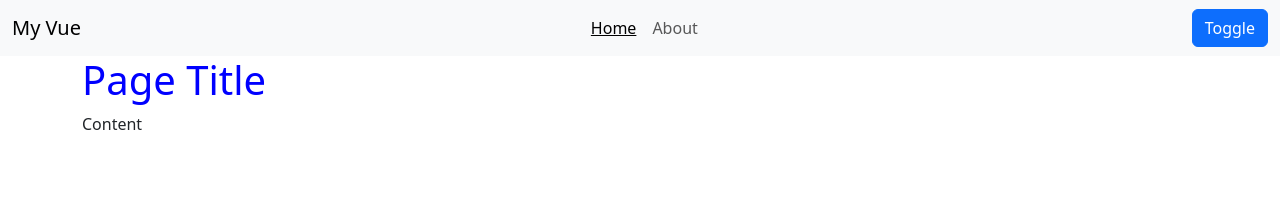
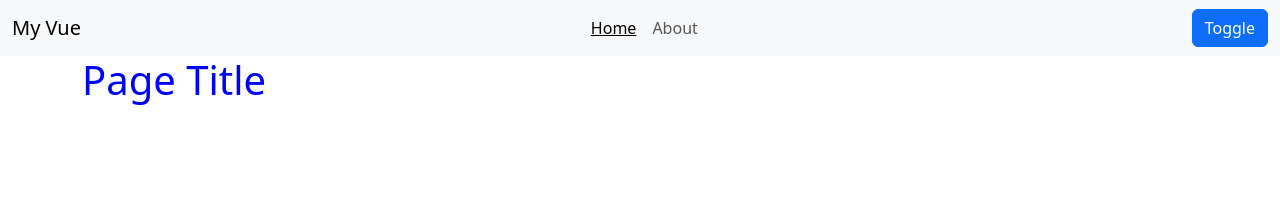
Before and after one commit to lorenzovarese/learning_vue, a Vue app in the folder TutorialEnvatoTuts/vue-start-spa/: page /#/ in a window 1280 px wide. Shown: the top 202 px of the page. Built offline with nearby package versions, Linux system fonts and the light colour scheme.

Commit message:
Route example passing index as data to inject at a specific route

```diff
--- a/TutorialEnvatoTuts/vue-start-spa/src/components/PageViewer.vue
+++ b/TutorialEnvatoTuts/vue-start-spa/src/components/PageViewer.vue
@@ -3,23 +3,14 @@
         <!-- <h1 class="emphasize">{{ page.pageTitle }}</h1>
         <p>{{ page.content }}</p> -->
         <h1 class="emphasize">Page Title</h1>
-        <p>Content</p>
+        <p>{{this.$route.params.index}}</p>
     </div>
 </template>
 
 <script>
 export default{
-    props: {
-        page: {
-            type: Object,
-            default(rawPromps) {
-                return {
-                    pageTitle: '',
-                    content: ''
-                }
-
-            }
-        }
+    created(){
+        //console.log(this.$route.params);
     }
 }
 </script>
--- a/TutorialEnvatoTuts/vue-start-spa/src/routes.js
+++ b/TutorialEnvatoTuts/vue-start-spa/src/routes.js
@@ -6,7 +6,7 @@
     history: createWebHashHistory(),
     routes: [
         {
-            path: '/',
+            path: '/:index?', // The question mark makes the index parameter optional.
             component: PageViewer
         },
         {
```
